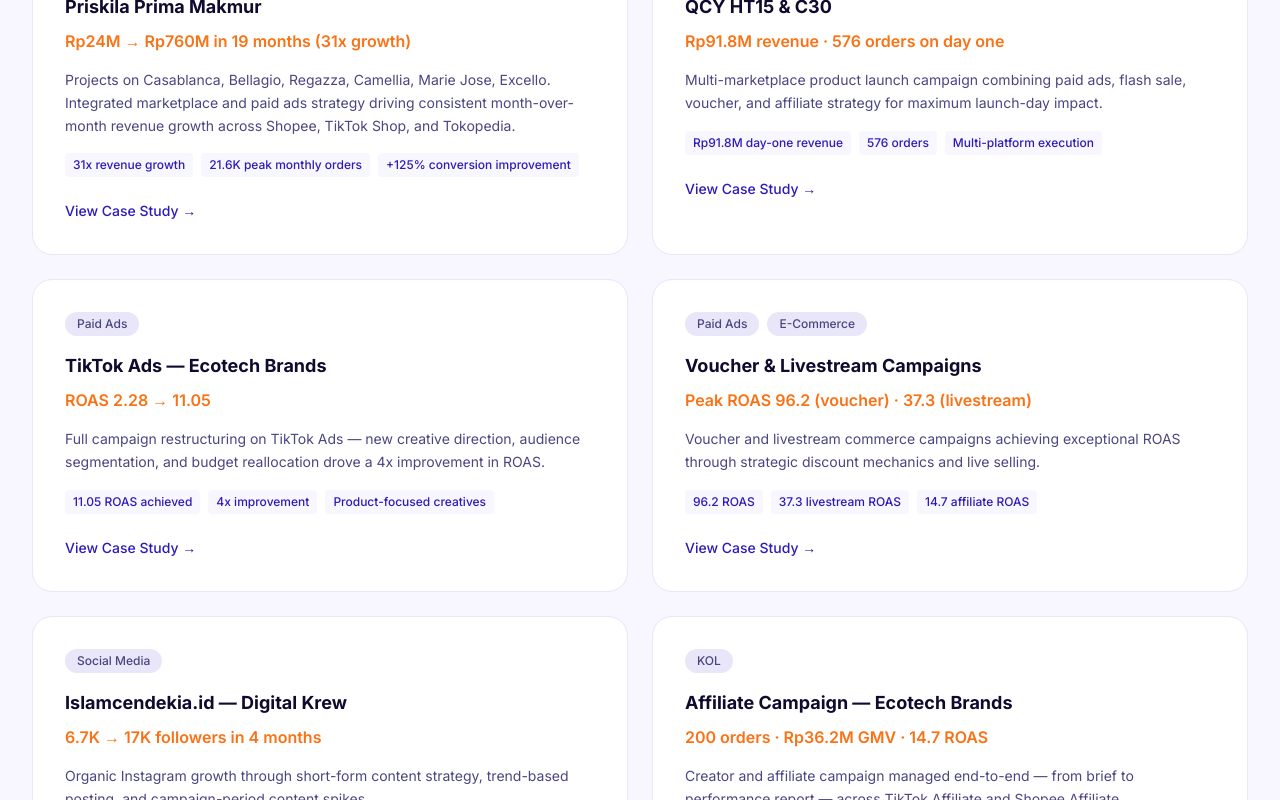
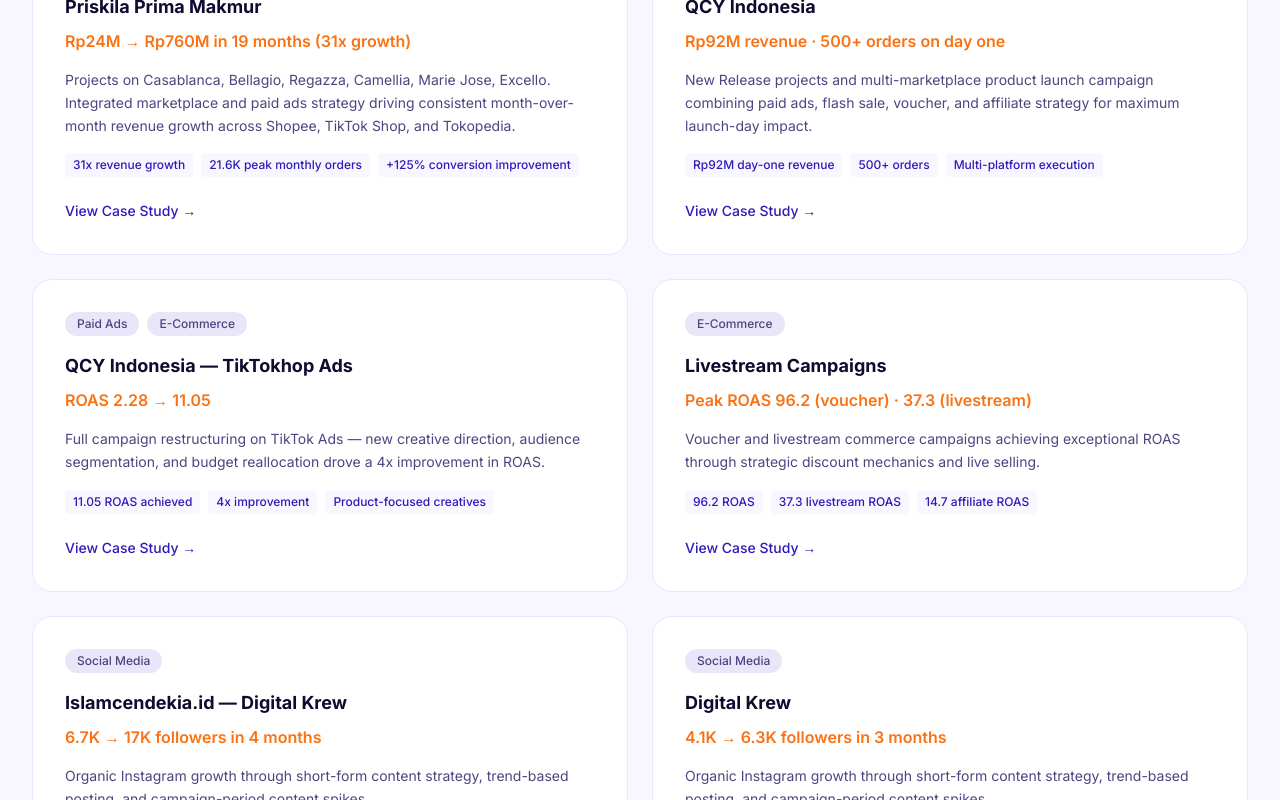
Before and after one commit to larunna3-a11y/v0-nur-afni-portfolio, a Next.js app: page /portfolio in a window 1280 px wide. Shown: the part 540-1340 px from the top of the page. Built offline with nearby package versions, Linux system fonts and the light colour scheme.

Commit message:
feat: update portfolio case studies with new brands and metrics

```diff
--- a/app/portfolio/page.tsx
+++ b/app/portfolio/page.tsx
@@ -18,23 +18,23 @@ const caseStudies = [
   {
     id: 2,
     categories: ['E-Commerce', 'Paid Ads'],
-    brand: 'QCY HT15 & C30',
-    result: 'Rp91.8M revenue · 576 orders on day one',
-    description: 'Multi-marketplace product launch campaign combining paid ads, flash sale, voucher, and affiliate strategy for maximum launch-day impact.',
-    metrics: ['Rp91.8M day-one revenue', '576 orders', 'Multi-platform execution'],
+    brand: 'QCY Indonesia',
+    result: 'Rp92M revenue · 500+ orders on day one',
+    description: 'New Release projects and multi-marketplace product launch campaign combining paid ads, flash sale, voucher, and affiliate strategy for maximum launch-day impact.',
+    metrics: ['Rp92M day-one revenue', '500+ orders', 'Multi-platform execution'],
   },
   {
     id: 3,
-    categories: ['Paid Ads'],
-    brand: 'TikTok Ads — Ecotech Brands',
+    categories: ['Paid Ads', 'E-Commerce'],
+    brand: 'QCY Indonesia — TikTokhop Ads',
     result: 'ROAS 2.28 → 11.05',
     description: 'Full campaign restructuring on TikTok Ads — new creative direction, audience segmentation, and budget reallocation drove a 4x improvement in ROAS.',
     metrics: ['11.05 ROAS achieved', '4x improvement', 'Product-focused creatives'],
   },
   {
     id: 4,
-    categories: ['Paid Ads', 'E-Commerce'],
-    brand: 'Voucher & Livestream Campaigns',
+    categories: ['E-Commerce'],
+    brand: 'Livestream Campaigns',
     result: 'Peak ROAS 96.2 (voucher) · 37.3 (livestream)',
     description: 'Voucher and livestream commerce campaigns achieving exceptional ROAS through strategic discount mechanics and live selling.',
     metrics: ['96.2 ROAS', '37.3 livestream ROAS', '14.7 affiliate ROAS'],
@@ -49,11 +49,19 @@ const caseStudies = [
   },
   {
     id: 6,
+    categories: ['Social Media'],
+    brand: 'Digital Krew',
+    result: '4.1K → 6.3K followers in 3 months',
+    description: 'Organic Instagram growth through short-form content strategy, trend-based posting, and campaign-period content spikes.',
+    metrics: ['+22% follower growth', '5K+ engagement rate', '10K+ impressions'],
+  },
+  {
+    id: 7,
     categories: ['KOL'],
-    brand: 'Affiliate Campaign — Ecotech Brands',
-    result: '200 orders · Rp36.2M GMV · 14.7 ROAS',
+    brand: 'KOL & Affiliate Campaign — QCY Indonesia',
+    result: '200+ orders · Rp36.2M GMV · 14.7 ROAS',
     description: 'Creator and affiliate campaign managed end-to-end — from brief to performance report — across TikTok Affiliate and Shopee Affiliate.',
-    metrics: ['200 orders', 'Rp36.2M GMV', '14.7 ROAS', '139 tracked orders'],
+    metrics: ['200+ orders', 'Rp36.2M GMV', '14.7 ROAS', '139 tracked orders'],
   },
 ]
 
```
